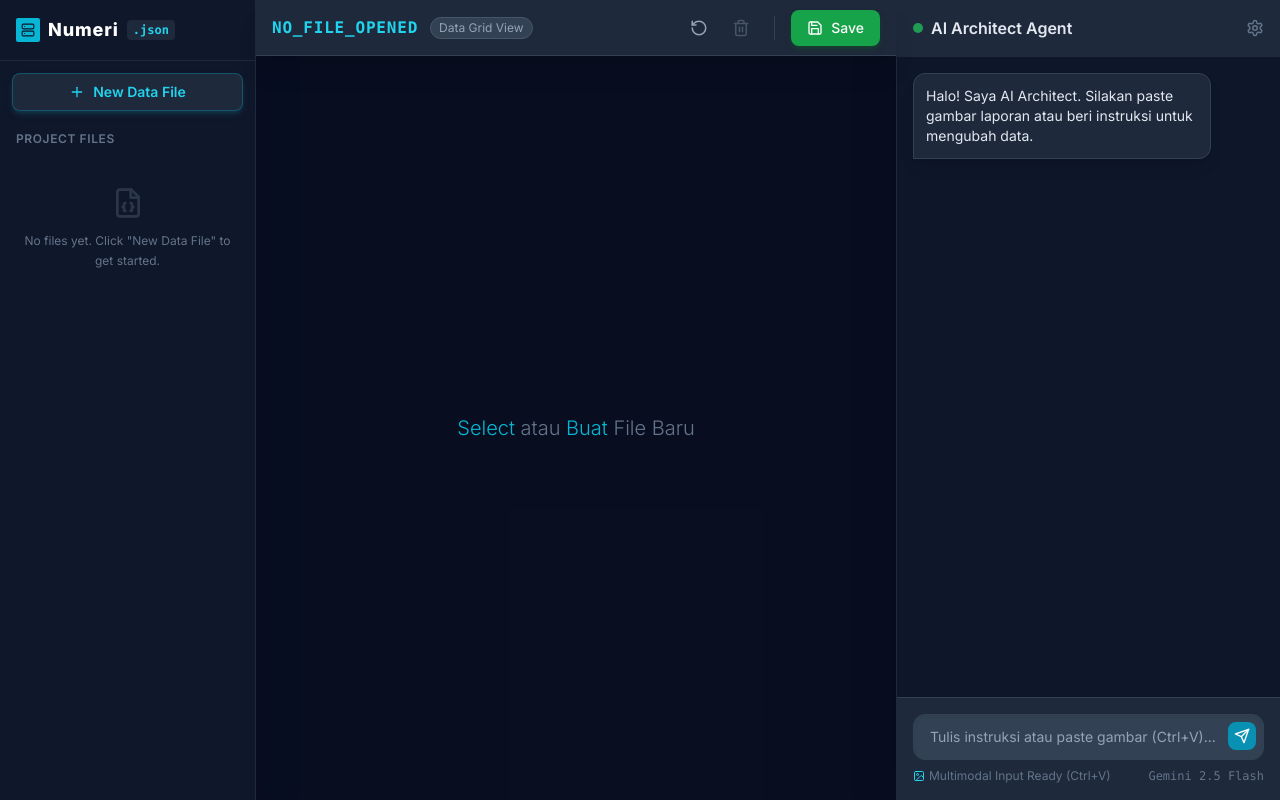
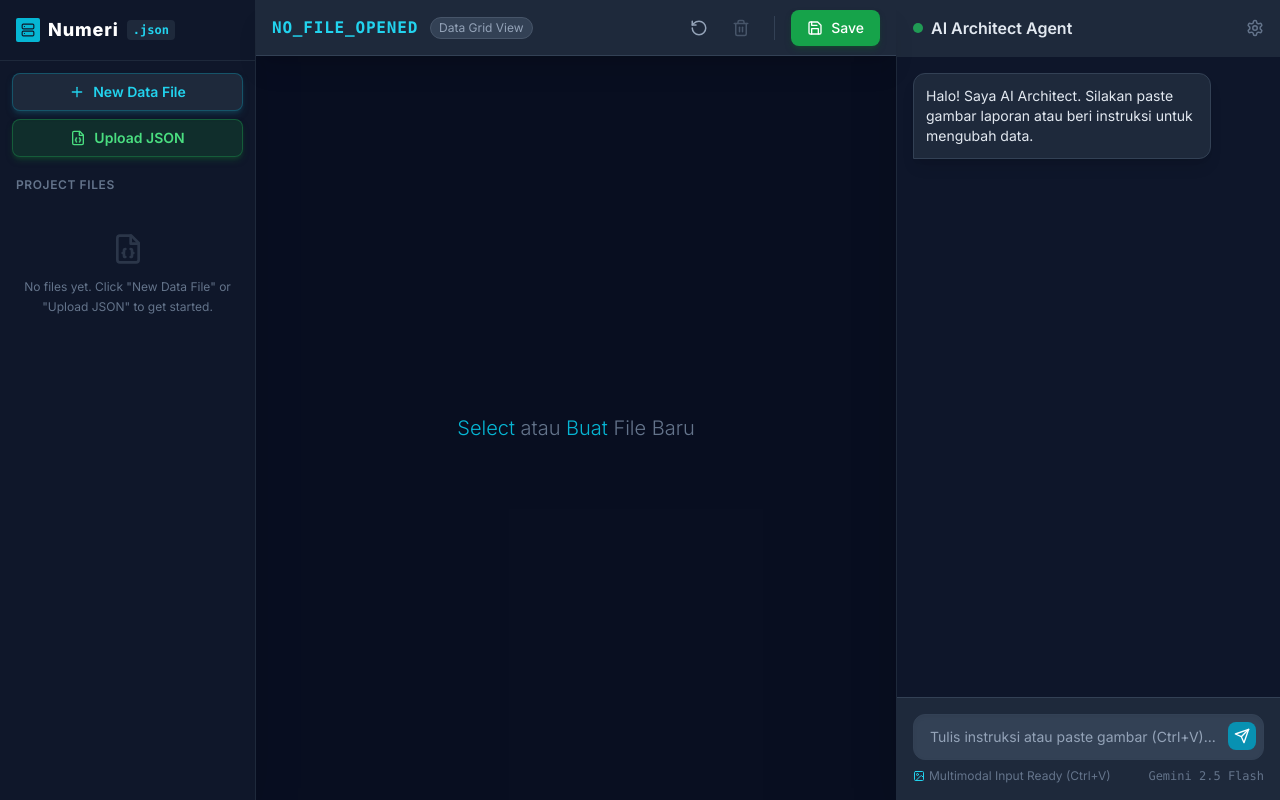
Before and after one commit to Yonnnnnnnnn/Numeri, a React (Vite) app: page / in a window 1280 px wide. Built offline with nearby package versions, Linux system fonts and the light colour scheme.

Commit message:
FEAT: Add JSON file upload with AI analysis integration - Users can now upload JSON files and AI automatically analyzes them

```diff
--- a/src/App.jsx
+++ b/src/App.jsx
@@ -7,7 +7,7 @@
 
 // --- COMPONENTS ---
 
-const FileSidebar = ({ files, activeFile, onSelectFile, onCreateFile }) => (
+const FileSidebar = ({ files, activeFile, onSelectFile, onCreateFile, onUploadFile }) => (
   <div className="w-64 bg-slate-900 text-slate-300 flex flex-col border-r border-slate-800 h-full shadow-2xl">
     <div className="p-4 border-b border-slate-800 flex items-center gap-2 font-extrabold text-lg text-white">
       <div className="w-6 h-6 bg-cyan-500 rounded-sm flex items-center justify-center">
@@ -17,13 +17,23 @@
       <span className="text-xs bg-slate-800 px-1.5 py-0.5 rounded text-cyan-400 font-mono">.json</span>
     </div>
 
-    <div className="p-3">
+    <div className="p-3 space-y-2">
       <button
         onClick={onCreateFile}
         className="w-full flex items-center justify-center gap-2 bg-slate-800 hover:bg-slate-700 active:bg-slate-600 px-3 py-2 rounded-lg text-sm transition-colors text-cyan-400 font-semibold border border-cyan-500/30 shadow-md shadow-cyan-900/50"
       >
         <Plus size={16} /> New Data File
       </button>
+
+      <label className="w-full flex items-center justify-center gap-2 bg-green-800/30 hover:bg-green-700/40 active:bg-green-600/50 px-3 py-2 rounded-lg text-sm transition-colors text-green-400 font-semibold border border-green-500/30 shadow-md shadow-green-900/50 cursor-pointer">
+        <FileJson size={16} /> Upload JSON
+        <input
+          type="file"
+          accept=".json,application/json"
+          onChange={onUploadFile}
+          className="hidden"
+        />
+      </label>
     </div>
 
     <div className="flex-1 overflow-y-auto px-2 pb-4">
@@ -34,7 +44,7 @@
         <div className="text-center py-8 px-4">
           <FileJson size={32} className="mx-auto mb-3 text-slate-600 opacity-50" />
           <p className="text-xs text-slate-500 leading-relaxed">
-            No files yet. Click "New Data File" to get started.
+            No files yet. Click "New Data File" or "Upload JSON" to get started.
           </p>
         </div>
       ) : (
@@ -43,8 +53,8 @@
             key={file.name}
             onClick={() => onSelectFile(file.name)}
             className={`w-full flex items-center gap-2 px-3 py-2 rounded-lg text-sm mb-1 transition-colors text-left ${activeFile === file.name
-                ? 'bg-cyan-600/30 text-cyan-400 font-semibold border border-cyan-600'
-                : 'hover:bg-slate-800 text-slate-400'
+              ? 'bg-cyan-600/30 text-cyan-400 font-semibold border border-cyan-600'
+              : 'hover:bg-slate-800 text-slate-400'
               }`}
           >
             <FileJson size={16} className={activeFile === file.name ? 'text-cyan-400' : 'text-slate-500'} />
@@ -454,6 +464,140 @@
     }
   };
 
+  const handleUploadFile = async (event) => {
+    const file = event.target.files?.[0];
+    if (!file) return;
+
+    // Validate file type
+    if (!file.name.endsWith('.json')) {
+      setMessages(prev => [...prev, {
+        role: 'assistant',
+        content: '❌ Error: File harus berformat .json'
+      }]);
+      return;
+    }
+
+    try {
+      // Read file content
+      const fileContent = await file.text();
+
+      // Validate JSON
+      try {
+        JSON.parse(fileContent);
+      } catch (e) {
+        setMessages(prev => [...prev, {
+          role: 'assistant',
+          content: `❌ Error: File JSON tidak valid. ${e.message}`
+        }]);
+        return;
+      }
+
+      // Check if file already exists
+      if (files.some(f => f.name === file.name)) {
+        const overwrite = window.confirm(`File '${file.name}' sudah ada. Timpa file yang ada?`);
+        if (!overwrite) {
+          event.target.value = ''; // Reset input
+          return;
+        }
+        // Remove existing file
+        setFiles(prev => prev.filter(f => f.name !== file.name));
+      }
+
+      // Add file to list
+      const newFile = {
+        name: file.name,
+        content: fileContent
+      };
+
+      setFiles(prev => [...prev, newFile]);
+      setActiveFileName(file.name);
+
+      // Add success message
+      setMessages(prev => [...prev, {
+        role: 'assistant',
+        content: `✅ File '${file.name}' berhasil di-upload! File ini sekarang aktif dan siap diproses dengan AI.`
+      }]);
+
+      // Trigger AI analysis
+      setTimeout(() => {
+        handleProcessWithAI(fileContent, file.name);
+      }, 500);
+
+    } catch (error) {
+      setMessages(prev => [...prev, {
+        role: 'assistant',
+        content: `❌ Error membaca file: ${error.message}`
+      }]);
+    }
+
+    // Reset input
+    event.target.value = '';
+  };
+
+  const handleProcessWithAI = async (content, fileName) => {
+    setIsProcessing(true);
+
+    setMessages(prev => [...prev, {
+      role: 'assistant',
+      content: `🤖 Menganalisis file '${fileName}' dengan IBM watsonx AI...`
+    }]);
+
+    try {
+      // Parse current data
+      const currentData = JSON.parse(content);
+
+      if (!Array.isArray(currentData)) {
+        throw new Error('Data harus berupa array');
+      }
+
+      // Call watsonx API via serverless proxy
+      const response = await fetch('/api/agent', {
+        method: 'POST',
+        headers: {
+          'Content-Type': 'application/json',
+        },
+        body: JSON.stringify({
+          currentData: currentData,
+          prompt: `Analisis data ini dan berikan ringkasan: jumlah baris, struktur kolom, dan insight penting.`,
+          isVisionTask: false
+        })
+      });
+
+      if (!response.ok) {
+        throw new Error(`API Error: ${response.status}`);
+      }
+
+      const result = await response.json();
+
+      setMessages(prev => [...prev, {
+        role: 'assistant',
+        content: `✅ Analisis selesai!\n\n${result.explanation || 'Data berhasil diproses.'}\n\n📊 File memiliki ${currentData.length} baris data.`
+      }]);
+
+    } catch (error) {
+      console.error('AI Processing Error:', error);
+
+      // Fallback to basic analysis if API fails
+      try {
+        const data = JSON.parse(content);
+        const rowCount = Array.isArray(data) ? data.length : 0;
+        const columns = rowCount > 0 ? Object.keys(data[0]).length : 0;
+
+        setMessages(prev => [...prev, {
+          role: 'assistant',
+          content: `📊 Analisis lokal:\n\n✅ File berhasil di-load\n📝 Jumlah baris: ${rowCount}\n📋 Jumlah kolom: ${columns}\n\n💡 Anda dapat mengedit data di spreadsheet editor atau gunakan chat untuk memberikan instruksi.`
+        }]);
+      } catch (e) {
+        setMessages(prev => [...prev, {
+          role: 'assistant',
+          content: `⚠️ File di-load tetapi analisis AI gagal. Anda tetap dapat mengedit data secara manual.`
+        }]);
+      }
+    } finally {
+      setIsProcessing(false);
+    }
+  };
+
   // Paste Event Listener for Images
   useEffect(() => {
     const handlePaste = (e) => {
@@ -495,6 +639,7 @@
         activeFile={activeFileName}
         onSelectFile={setActiveFileName}
         onCreateFile={handleCreateFile}
+        onUploadFile={handleUploadFile}
       />
 
       <div className="flex-1 flex flex-col h-full min-w-0">
```
